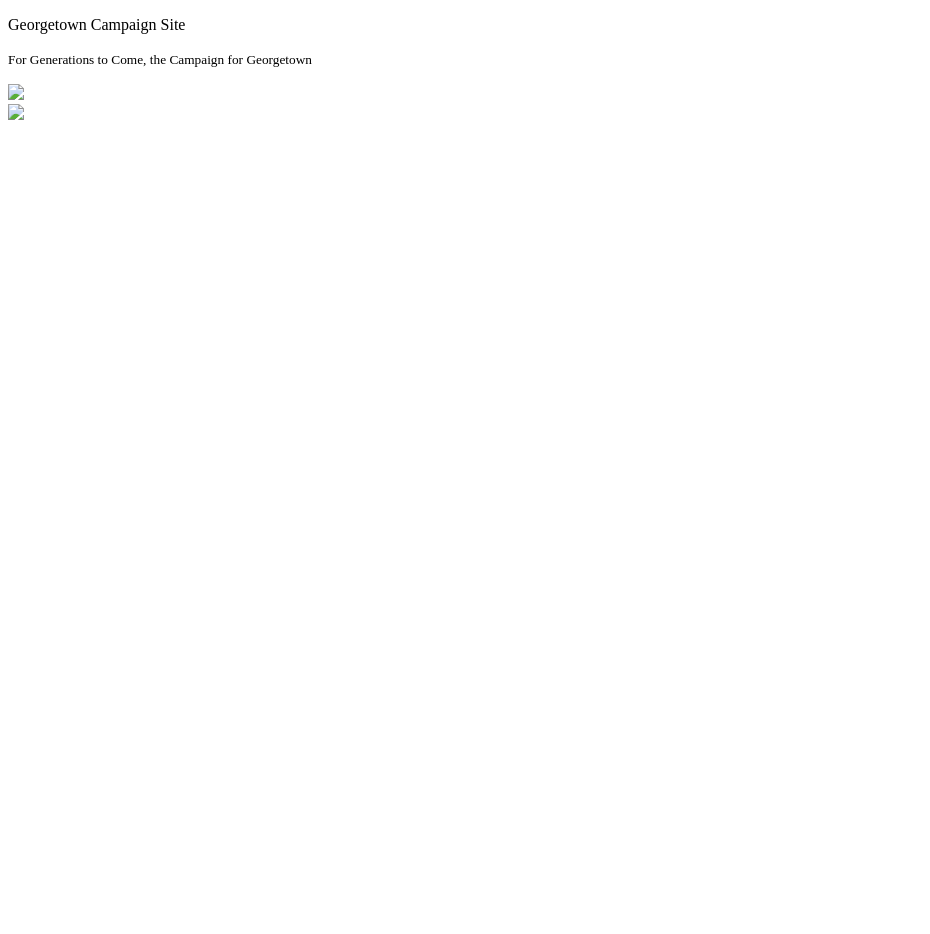
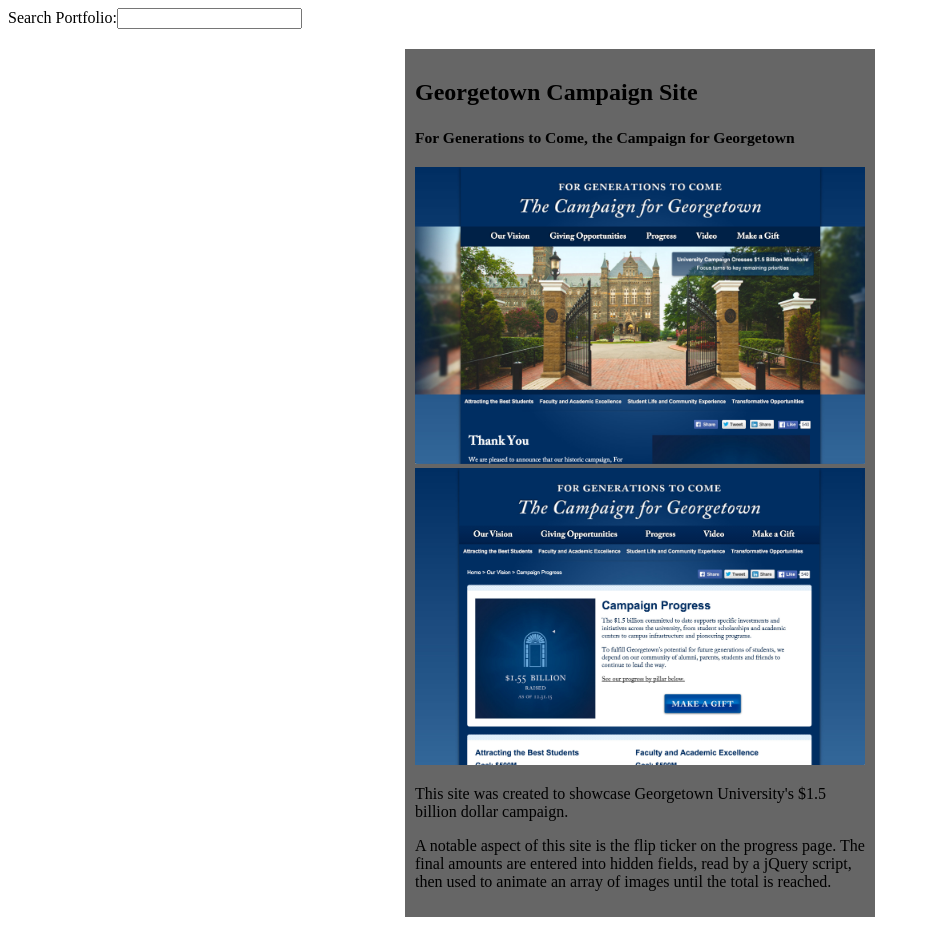
Before and after one commit to MarkCory/AngularTests, a plain HTML site: page portfolio.html in a window 1280 px wide. Shown: the top 934 px of the page, without its empty margins (0-930 px from the left). Before the commit the page ends 800 px from the top, so only its background shows below. Drawn offline with nearby package versions, Linux system fonts and the light colour scheme.

Commit message:
Edited portfolio app to link to assets folder, repeat for each project

```diff
--- a/Gruntfile.js
+++ b/Gruntfile.js
@@ -2,7 +2,7 @@ module.exports = function(grunt) {
 	grunt.initConfig({
 		watch:{
 			options:{livereload:true},
-			files:['port/**', 'server/**'],
+			files:['AngularTests/**', 'server/**'],
 			tasks:[]
 		},
 		express:{
@@ -19,6 +19,6 @@ module.exports = function(grunt) {
 
 	grunt.loadNpmTasks("grunt-contrib-watch");
 	grunt.loadNpmTasks("grunt-express");
-	grunt.registerTask("server", ["express", "watch"])
+	grunt.registerTask("server", ["express", "watch"]);
 
 };
--- a/portfolio.html
+++ b/portfolio.html
@@ -5,13 +5,20 @@
 	<title>The Portfolio of Mark Cory Anderson</title>
 	<script src="https://ajax.googleapis.com/ajax/libs/angularjs/1.5.0/angular.min.js" type="text/javascript"></script>
 	<script src="ui/js/ng/portfolio.js"></script>
+	<link rel="stylesheet" href="ui/css/portfolio.css">
 </head>
 <body ng-app="portfolio">
 	<div ng-controller="PortCtrl">
-		<p>{{projects.projectShortName}}</p>
-		<p><small>{{projects.projectLongName}}</small></p>
-		<div ng-repeat="image in projects.images">
-		<img ng-src="{{projects.path}}{{image}}"/>
+	<label for="projSearch">Search Portfolio:</label><input type="text" ng-model="projSearch" id="projSearch" />
+		<div class="proj" ng-repeat="project in projects | filter:projSearch">
+			<h2>{{project.projectShortName}}</h2>
+			<h3><small>{{project.projectLongName}}</small></h3>
+			<div ng-repeat="image in project.images" ng-show="project.images">
+				<img ng-src="{{project.path}}{{image}}" class="projImg" />
+			</div>
+			<p ng-show="project.descA">{{project.descA}}<p>
+			<p ng-show="project.descB">{{project.descB}}</p>
+
 		</div>
 	</div>
 </body>
--- /dev/null
+++ b/ui/css/portfolio.css
@@ -0,0 +1,3 @@
+/* portfolio.css */
+.proj {background: #666; padding:10px; margin:20px auto; width:450px;}
+.proj .projImg {width:100%; height:auto;}
--- a/ui/js/ng/portfolio.js
+++ b/ui/js/ng/portfolio.js
@@ -3,7 +3,13 @@ port = angular.module("portfolio", []);
 port.controller("PortCtrl", ['$scope', '$http', function($scope, $http){
 	$http.get("ui/js/ng/projects.json")
 		.then(function(result){
-			$scope.projects = result.data
-			console.log(result.data)
+			$scope.projects = result.data;
+			console.log(result.data);
 		});
 }]);
+
+port.filter("sanitize", ['$sce', function($sce){
+	return function(htmlCode){
+		return $sce.trustAsHtml(htmlCode);
+	};
+}]);
--- a/ui/js/ng/projects.json
+++ b/ui/js/ng/projects.json
@@ -1,9 +1,19 @@
-{
+[{
 	"projectShortName": "Georgetown Campaign Site",
 	"projectLongName": "For Generations to Come, the Campaign for Georgetown",
-	"description": "<p>Lorem ipsum dolor sit amet, consectetur adipisicing elit. Architecto mollitia quod, odit quisquam et veritatis delectus laboriosam perferendis nemo debitis inventore. Asperiores saepe officia excepturi accusamus deserunt consequuntur corporis quam!</p><p>Lorem ipsum dolor sit amet, consectetur adipisicing elit. Deserunt eveniet, modi officiis hic velit deleniti, possimus rerum repellendus maiores totam quod nam ad atque distinctio fuga nostrum molestias animi repudiandae?</p>",
-	"path":"assets/projects/campaign/",
-	"images":["campaign_01.jpg", "campaign_02.jpg"],
-	"animations":["campaign_01.gif", "campaign_02.gif"],
-	"tags":["html", "css", "js", "photomanip"]
-}
+	"descA": "This site was created to showcase Georgetown University's $1.5 billion dollar campaign.",
+	"descB": "A notable aspect of this site is the flip ticker on the progress page. The final amounts are entered into hidden fields, read by a jQuery script, then used to animate an array of images until the total is reached.",
+	"path":"assets/Campaign/",
+	"images":["Campaign_1.jpg", "Campaign_2.jpg"],
+	"animations":["Campaign_1.gif"],
+	"tags":["html", "css", "js", "photomanip", "georgetown", "foo"]
+},
+{
+	"projectShortName": "Class Ambassadors",
+	"projectLongName": "",
+	"descA": "<p>Lorem ipsum dolor sit amet, consectetur adipisicing elit. Architecto mollitia quod, odit quisquam et veritatis delectus laboriosam perferendis nemo debitis inventore. Asperiores saepe officia excepturi accusamus deserunt consequuntur corporis quam!</p><p>Lorem ipsum dolor sit amet, consectetur adipisicing elit. Deserunt eveniet, modi officiis hic velit deleniti, possimus rerum repellendus maiores totam quod nam ad atque distinctio fuga nostrum molestias animi repudiandae?</p>",
+	"path":"assets/Ambassadors/",
+	"images":["Ambassadors_1.jpg"],
+	"animations":["Ambassadors_1.gif"],
+	"tags":["html", "css", "js", "photomanip", "georgetown", "bar"]
+}]
```
